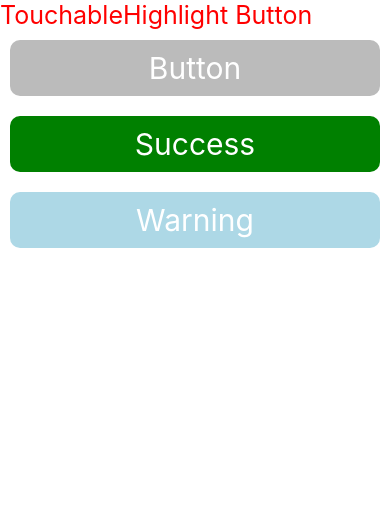
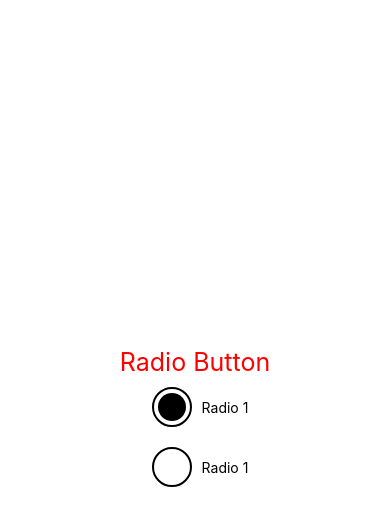
Before and after one commit to birbalkr/reactNative, a React Native app: screen / in a window 390 px wide. Shown: the top 526 px of the page. Built offline with nearby package versions, Linux system fonts and the light colour scheme.

Commit message:
Radio Button

```diff
--- a/App.tsx
+++ b/App.tsx
@@ -1,25 +1,39 @@
-import React from 'react';
+import React, { useState } from 'react';
 import {
     StyleSheet,
     Text,
     TouchableHighlight,
+    TouchableOpacity,
     View
 } from "react-native";
 
 const App = () => {
+    const [radio, setRadio]=useState(1)
     return (
 
             <View style={style.main}>
-                <Text style={{ fontSize: 25, color: 'red' }}>TouchableHighlight Button</Text>
-                <TouchableHighlight>
-                    <Text style={[style.button,style.Buttontext]}>Button</Text>
-                </TouchableHighlight>
-                <TouchableHighlight>
-                    <Text style={[style.Success, style.Buttontext]}>Success</Text>
-                </TouchableHighlight>
-                <TouchableHighlight>
-                    <Text style={[style.Error, style.Buttontext]}>Warning</Text>
-                </TouchableHighlight>
+
+                <Text style={{ fontSize: 25, color: 'red' }}>Radio Button</Text>
+                <TouchableOpacity onPress={()=>setRadio(1)}>
+                    <View style={style.radiorap}>
+                        <View style={style.radio}>
+                            {
+                                radio ===1 ?  <View style={style.radiobg}></View> :null
+                            }
+                        </View>
+                        <Text>Radio 1</Text>
+                    </View>
+                </TouchableOpacity>
+                <TouchableOpacity onPress={()=>setRadio(2)}>
+                    <View style={style.radiorap}>
+                        <View style={style.radio}>
+                        {
+                                radio ===2 ?  <View style={style.radiobg}></View> :null
+                        }
+                        </View>
+                        <Text>Radio 1</Text>
+                    </View>
+                </TouchableOpacity>
             </View>
 
     )
@@ -27,45 +41,30 @@ const App = () => {
 
 const style=StyleSheet.create({
     main:{
-        flex:1
+        flex:1,
+        margin:10,
+        alignItems:'center',
+        justifyContent:'center'
     },
-    button:{
-        backgroundColor:'#bbb',
-        fontSize:30,
-        textAlign:'center',
-        padding:10,
-        margin:10,
-        borderRadius:10,
-        shadowColor:'black',
-        elevation:10,
-        shadowOpacity:1
+    radio:{
+        height:40,
+        width:40,
+        borderColor:'black',
+        borderRadius:20,
+        borderWidth:2,
+        margin:10
     },
-    Success:{
-        backgroundColor:'green',
-        fontSize:30,
-        textAlign:'center',
-        padding:10,
-        margin:10,
-        borderRadius:10,
-        shadowColor:'black',
-        elevation:10,
-        shadowOpacity:1
+    radiorap:{
+        flexDirection:'row',
+        alignItems:'center'
     },
-    Error:{
-        backgroundColor:'lightblue',
-        fontSize:30,
-        textAlign:'center',
-        padding:10,
-        margin:10,
-        borderRadius:10,
-        shadowColor:'black',
-        elevation:10,
-        shadowOpacity:1
-    },
-    Buttontext:{
-        color:'#fff'
+    radiobg:{
+        backgroundColor:'black',
+        height:28,
+        width:28,
+        borderRadius:20,
+        margin:4
     }
-
 })
 
 export default App;
```
